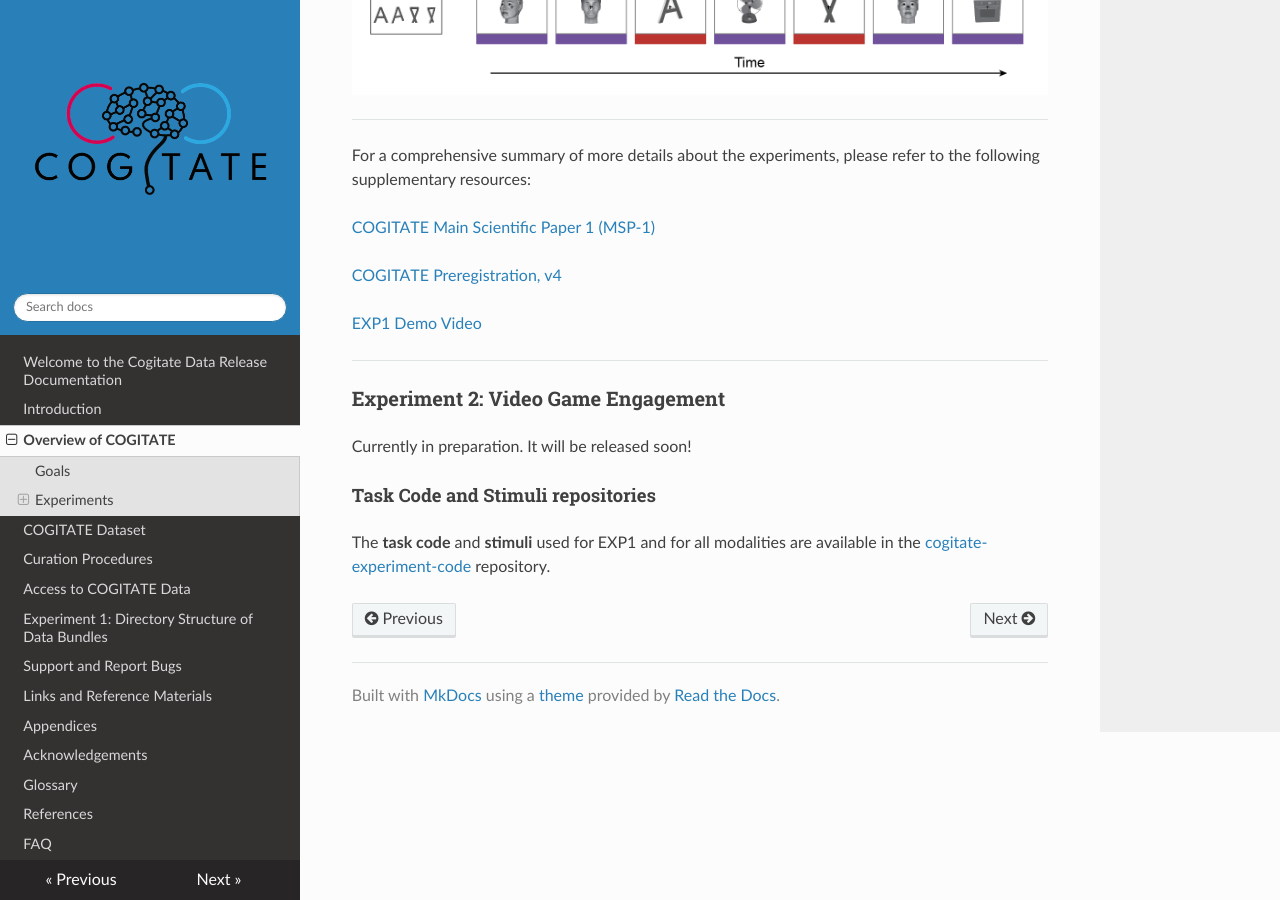
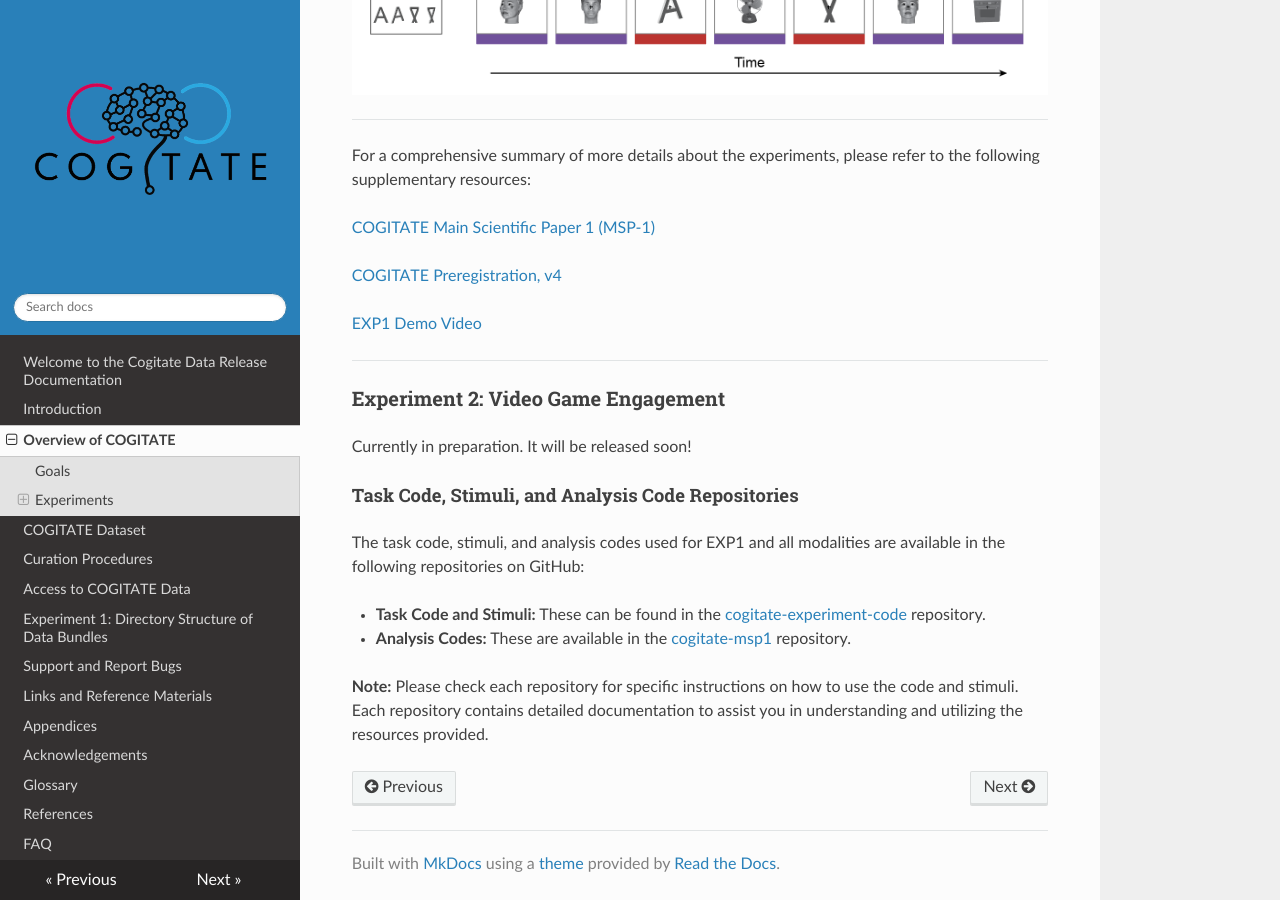
Before and after one commit to Cogitate-consortium/cogitate-data, an MkDocs documentation site: the page built from docs/02_overview.md, in a window 1280 px wide and 900 px high, scrolled down 3334 px. Built offline with MkDocs 1.6.1, drawn with Linux system fonts in a browser that asks for light colours; nearby versions of some CDN libraries; some of the changed text lies outside the part shown.

Commit message:
Updated the "Sample Size" and edited "Task Code and Stimuli Repositories"

```diff
--- a/docs/02_overview.md
+++ b/docs/02_overview.md
@@ -81,6 +81,11 @@ ___
 
 Currently in preparation. It will be released soon!
 
-#### Task Code and Stimuli repositories
+#### Task Code, Stimuli, and Analysis Code Repositories
 
-The **task code** and **stimuli** used for EXP1 and for all modalities are available in the <a href="https://github.com/Cogitate-consortium/cogitate-experiment-code" target="_blank">cogitate-experiment-code</a> repository.
+The task code, stimuli, and analysis codes used for EXP1 and all modalities are available in the following repositories on GitHub:
+
+- **Task Code and Stimuli:** These can be found in the <a href="https://github.com/Cogitate-consortium/cogitate-experiment-code" target="_blank">cogitate-experiment-code</a> repository.
+- **Analysis Codes:** These are available in the <a href="https://github.com/Cogitate-consortium/cogitate-msp1" target="_blank">cogitate-msp1</a> repository.
+
+**Note:** Please check each repository for specific instructions on how to use the code and stimuli. Each repository contains detailed documentation to assist you in understanding and utilizing the resources provided.
```
Also changed, not shown: other parts of docs/02_overview.md (+1 -1 lines), docs/03_cogdataset.md (+3 -3 lines).
